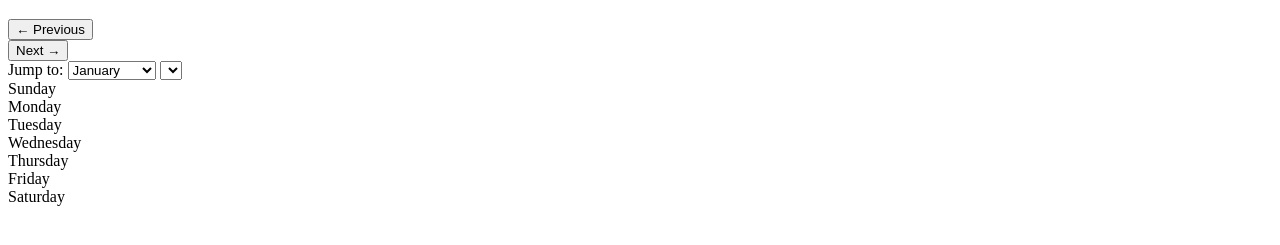
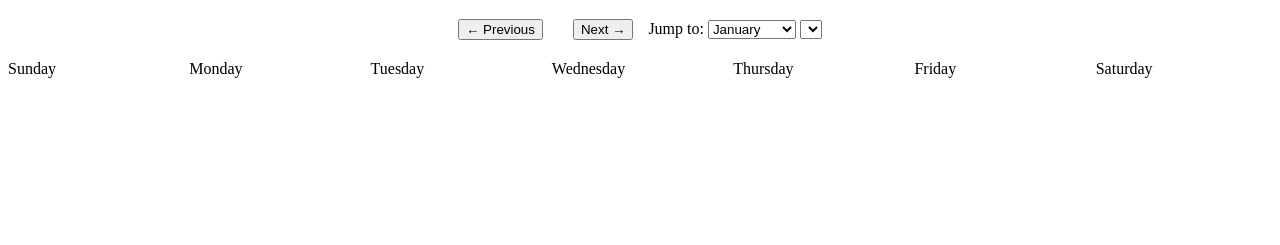
Before and after one commit to anosidium/Project-Days-Calendar, a website: page index.html in a window 1280 px wide. Shown: the part 61-306 px from the top of the page. Drawn offline with Linux system fonts and the light colour scheme.

Commit message:
feat: CSS styles for calendar controls and grid

```diff
--- a/index.html
+++ b/index.html
@@ -6,6 +6,22 @@
     <title>Project Days Calendar</title>
     <!-- <script type="module" src="common.mjs"></script> -->
     <!-- <script type="module" src="web.mjs"></script> -->
+    <style>
+      #calendar-grid {
+        display: grid;
+        grid-template-columns: repeat(7, 1fr);
+        gap: 5px;
+        margin-top: 20px;
+      }
+      #calendar-controls {
+        display: flex;
+        align-items: center;
+        justify-content: center;
+        gap: 15px;
+        margin-bottom: 20px;
+        flex-wrap: wrap;
+      }
+    </style>
   </head>
   <body>
     <h1>Project Days Calendar</h1>
@@ -40,14 +56,14 @@
       </div>
     </div>
 
-    <div id="calendar-grid" role="grid" aria-label="Calendar">
-      <div class="day-header" role="columnheader">Sunday</div>
-      <div class="day-header" role="columnheader">Monday</div>
-      <div class="day-header" role="columnheader">Tuesday</div>
-      <div class="day-header" role="columnheader">Wednesday</div>
-      <div class="day-header" role="columnheader">Thursday</div>
-      <div class="day-header" role="columnheader">Friday</div>
-      <div class="day-header" role="columnheader">Saturday</div>
+    <div id="calendar-grid" aria-label="Calendar">
+      <div class="day-header">Sunday</div>
+      <div class="day-header">Monday</div>
+      <div class="day-header">Tuesday</div>
+      <div class="day-header">Wednesday</div>
+      <div class="day-header">Thursday</div>
+      <div class="day-header">Friday</div>
+      <div class="day-header">Saturday</div>
       <!-- Will be populated by JavaScript -->
     </div>
   </body>
```
